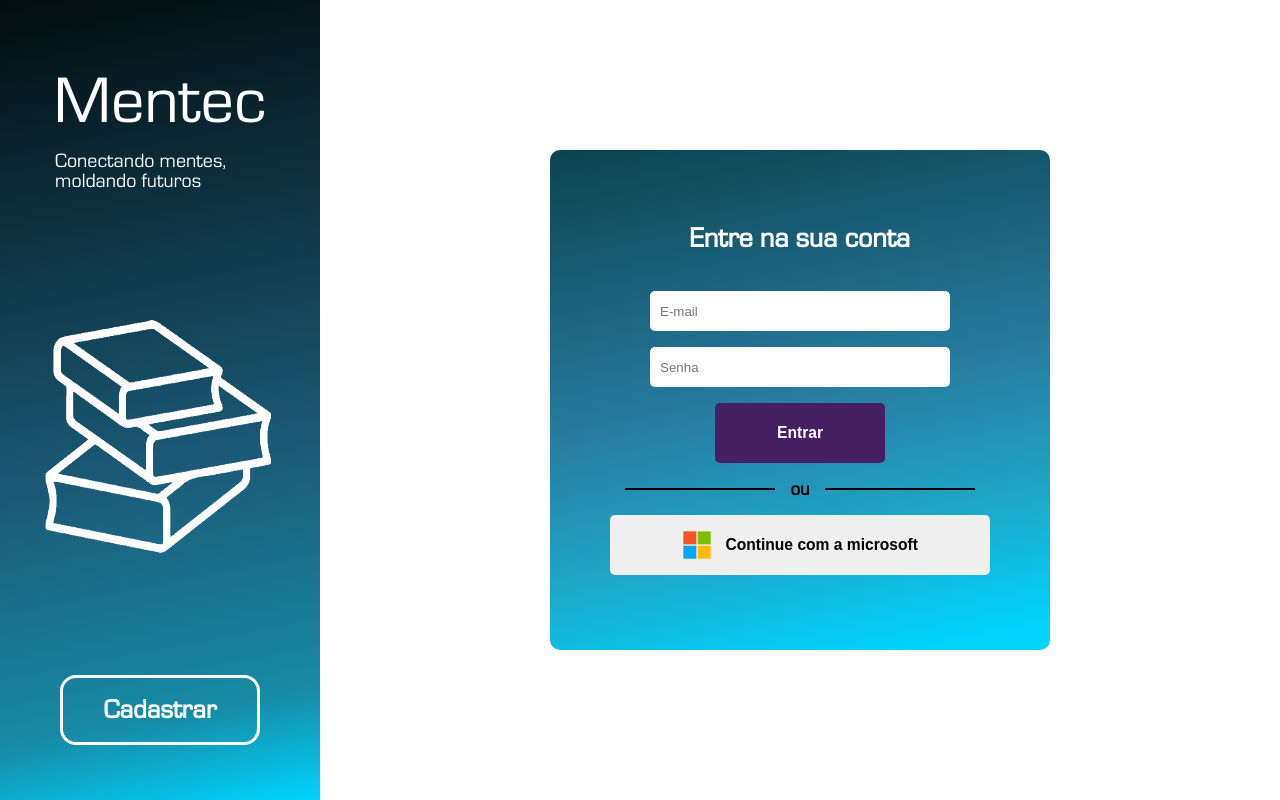
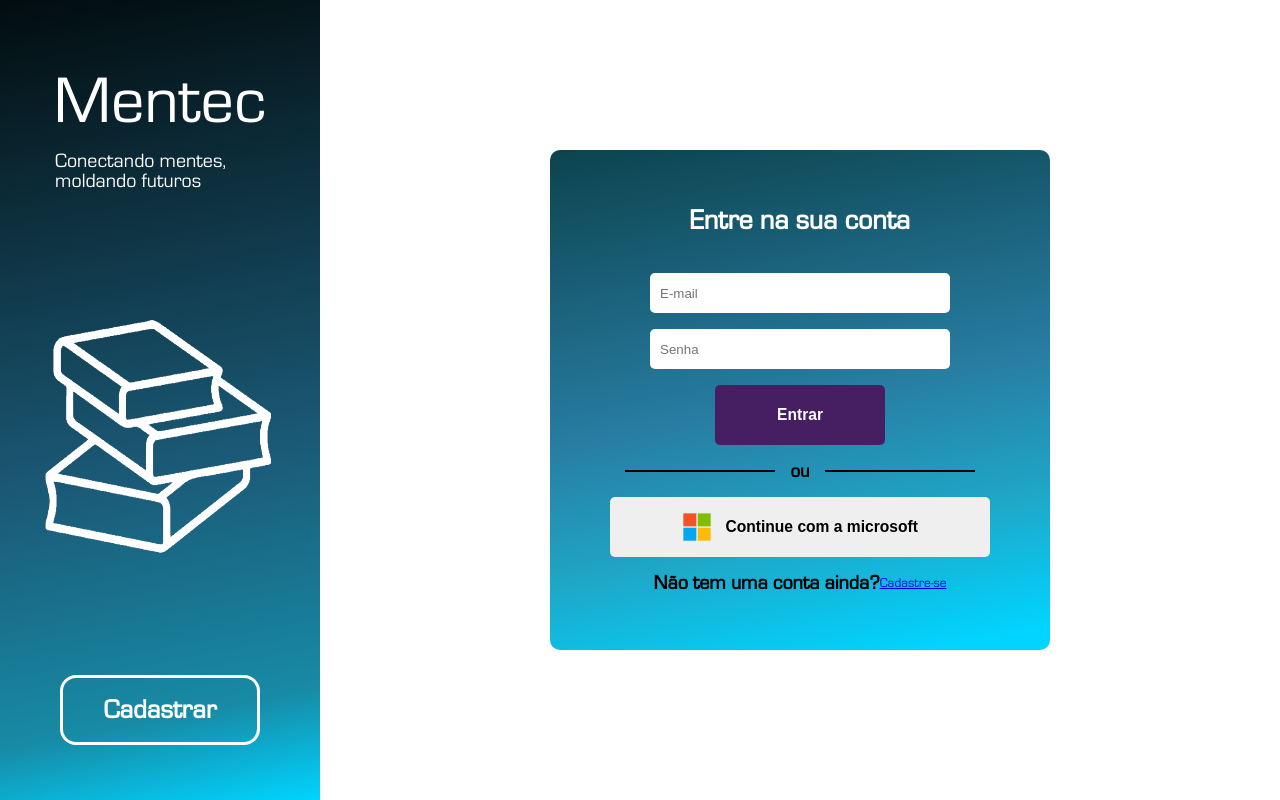
Before and after one commit to devGusta2/Mentec, a React (Create React App) app: page /Login in a window 1280 px wide. Built offline with nearby package versions, Linux system fonts and the light colour scheme.

Commit message:
Singup link

```diff
--- a/src/Pages/login/index.js
+++ b/src/Pages/login/index.js
@@ -44,7 +44,10 @@ function Login(){
                             <img src={msIco} className={styles.msico}/>
                             <h3>Continue com a microsoft</h3>
                         </button>
-
+                        <div className={styles.cadResp}>
+                            <h4>Não tem uma conta ainda?</h4>
+                            <Link to='/Signup' className={styles.linkCad}>Cadastre-se</Link>
+                        </div>
                     </form>
                 </div>
             </div>
```
